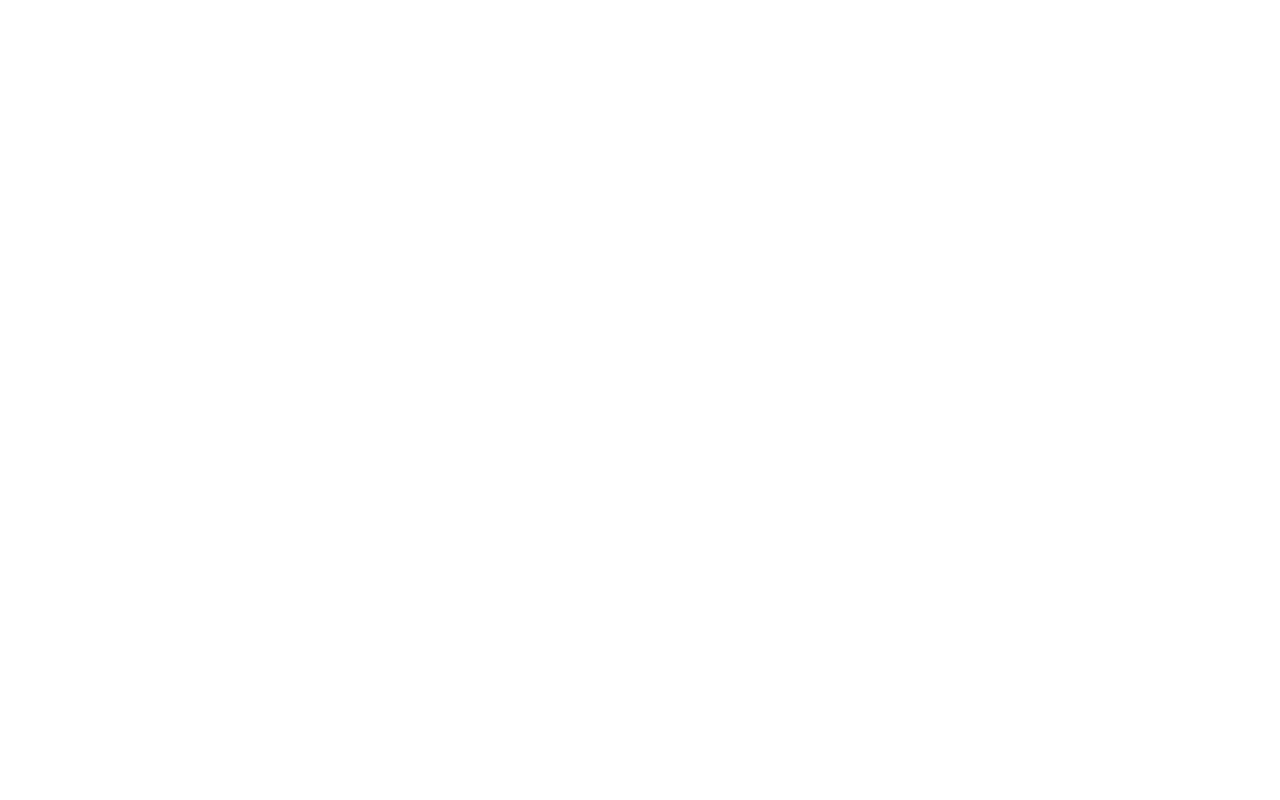
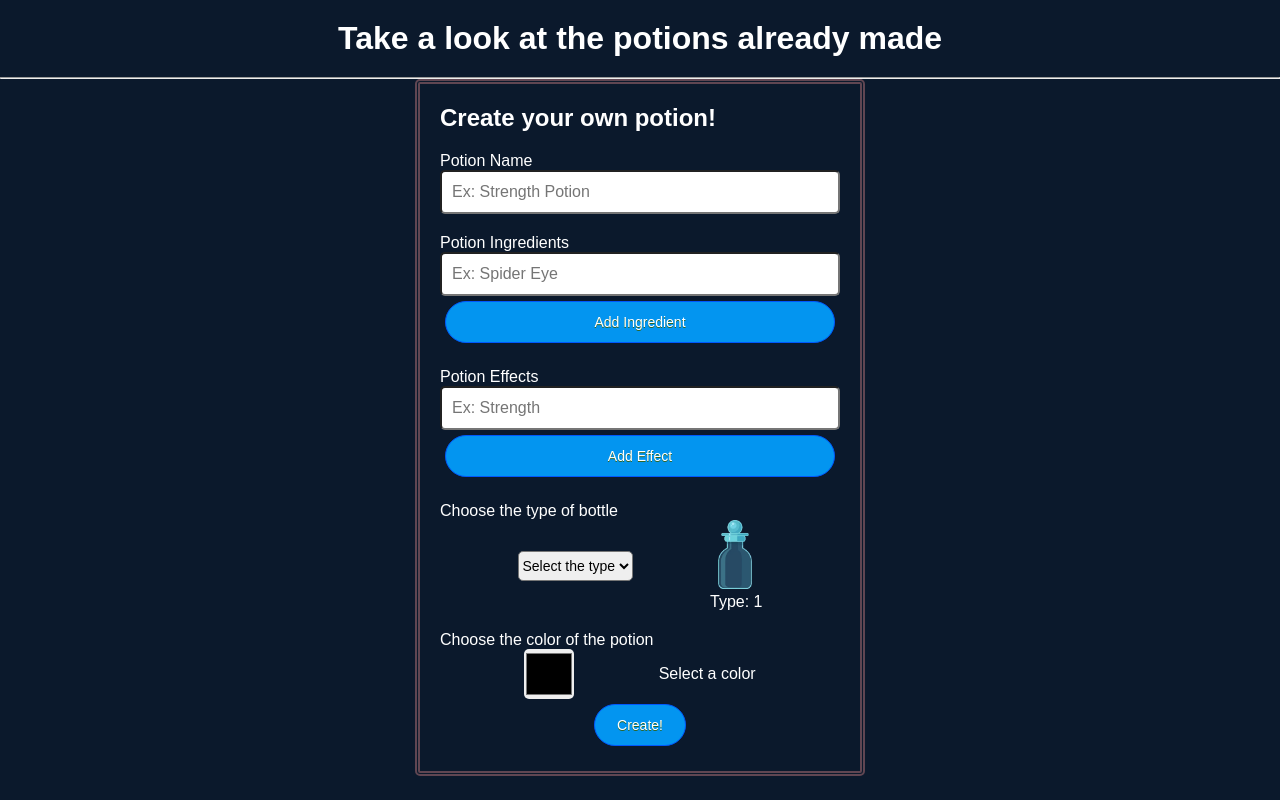
Before and after one commit to oFelpex/potion-maker, a website: page index.html in a window 1280 px wide. Drawn offline with Linux system fonts and the light colour scheme.

Commit message:
✨ Add the whole form (work in progress)

```diff
--- a/index.html
+++ b/index.html
@@ -7,6 +7,106 @@
     <title>Potion Maker</title>
   </head>
   <body>
+    <header id="header">
+      <h1>Take a look at the potions already made</h1>
+    </header>
+    <main>
+      <section id="potion-showcase"></section>
+      <hr />
+      <section id="potion-creator">
+        <div id="form-container">
+          <h2>Create your own potion!</h2>
+          <form action="" method="post" id="potions-form">
+            <div class="div-input">
+              <label for="potion-name">Potion Name</label>
+              <input
+                maxlength="20"
+                minlength="3"
+                placeholder="Ex: Strength Potion"
+                type="text"
+                name="potion-name"
+                id="potion-name"
+              />
+            </div>
+
+            <div class="div-input">
+              <label for="potion-ingredients">Potion Ingredients</label>
+              <input
+                maxlength="25"
+                minlength="3"
+                placeholder="Ex: Spider Eye"
+                type="text"
+                name="potion-ingredients"
+                id="potion-ingredients"
+              />
+              <button type="button">
+                <span>Add Ingredient</span>
+              </button>
+            </div>
+
+            <div class="div-input">
+              <label for="potion-effects">Potion Effects</label>
+              <input
+                maxlength="15"
+                minlength="3"
+                placeholder="Ex: Strength"
+                type="text"
+                name="potion-effects"
+                id="potion-effects"
+              />
+              <button type="button">
+                <span>Add Effect</span>
+              </button>
+            </div>
+
+            <div class="div-input">
+              <label for="bottle-type-select">Choose the type of bottle</label>
+              <div id="div-bottle-preview">
+                <select
+                  name="bottle-type-select"
+                  id="bottle-type-select"
+                  onchange="bottlePreview()"
+                >
+                  <option value="" selected disabled>Select the type</option>
+                  <option value="0">Type 1</option>
+                  <option value="1">Type 2</option>
+                  <option value="2">Type 3</option>
+                  <option value="3">Type 4</option>
+                  <option value="4">Type 5</option>
+                </select>
+                <div id="bottle-preview-container">
+                  <img
+                    id="bottle-preview"
+                    src="./assets/empty-bottles/bottle-0.webp"
+                    alt="A Empty Bottle"
+                  />
+                  <figcaption id="bottle-preview-caption">Type: 1</figcaption>
+                </div>
+              </div>
+            </div>
+
+            <div class="div-input">
+              <label for="potion-color-input"
+                >Choose the color of the potion</label
+              >
+              <div id="div-potion-color">
+                <input
+                  type="color"
+                  name="potion-color-picker"
+                  id="potion-color-picker"
+                  onchange="addToInputColor()"
+                />
+                <span id="potion-color-span">Select a color</span>
+              </div>
+            </div>
+
+            <button type="submit">
+              <span>Create!</span>
+            </button>
+          </form>
+        </div>
+      </section>
+    </main>
     <script src="script.js"></script>
   </body>
 </html>
--- a/script.js
+++ b/script.js
@@ -0,0 +1,20 @@
+let bottleArr = [
+  { name: "bottle-0", imgURL: "./assets/empty-bottles/bottle-0.webp" },
+  { name: "bottle-1", imgURL: "./assets/empty-bottles/bottle-1.webp" },
+  { name: "bottle-2", imgURL: "./assets/empty-bottles/bottle-2.webp" },
+  { name: "bottle-3", imgURL: "./assets/empty-bottles/bottle-3.webp" },
+  { name: "bottle-4", imgURL: "./assets/empty-bottles/bottle-4.webp" },
+];
+function bottlePreview() {
+  let bottleTypeSelect = document.getElementById("bottle-type-select");
+  let bottlePreview = document.getElementById("bottle-preview");
+  bottlePreview.src = bottleArr[bottleTypeSelect.value].imgURL;
+  document.getElementById("bottle-preview-caption").innerHTML =
+    "Type: " + (Number(bottleTypeSelect.value) + 1);
+}
+
+function addToInputColor() {
+  let potionColorPicker = document.getElementById("potion-color-picker");
+  document.getElementById("potion-color-span").innerHTML =
+    "Color: " + potionColorPicker.value;
+}
--- a/style.css
+++ b/style.css
@@ -0,0 +1,93 @@
+* {
+  font-family: Arial, Helvetica, sans-serif;
+  margin: 0;
+  padding: 0;
+}
+body {
+  color: #fff;
+  background-color: #0b192c;
+}
+input {
+  border-radius: 5px;
+  height: 20px;
+  padding: 10px;
+  font-size: medium;
+}
+select {
+  font-size: 14px;
+  border-radius: 5px;
+  height: 30px;
+}
+button {
+  margin: 5px;
+  background-color: #0395f0;
+  border-radius: 28px;
+  border: 1px solid #0058fc;
+  display: inline-block;
+  cursor: pointer;
+  color: #ffffff;
+  font-family: Arial;
+  font-size: 14px;
+  padding: 12px 22px;
+  text-decoration: none;
+  text-shadow: 0px 1px 0px #2f6627;
+
+  &:hover {
+    background-color: #0b6fd4;
+  }
+  &:active {
+    position: relative;
+    top: 1px;
+  }
+}
+#header {
+  padding: 20px;
+}
+
+#header,
+#potion-creator {
+  display: flex;
+  align-items: center;
+  justify-content: center;
+}
+
+#form-container {
+  max-width: 400px;
+  min-width: 250px;
+  width: 100%;
+  border-radius: 5px;
+  border: thick double #604652;
+  padding: 20px;
+}
+#potions-form {
+  display: flex;
+  align-items: center;
+  justify-content: center;
+  flex-direction: column;
+  width: 100%;
+}
+#div-potion-preview,
+#div-bottle-preview,
+#div-potion-color {
+  display: flex;
+  align-items: center;
+  justify-content: space-evenly;
+  width: 100%;
+}
+#bottle-preview {
+  width: 50px;
+  height: auto;
+}
+#potion-color-picker {
+  width: 50px;
+  height: 50px;
+  padding: 0;
+  border: none;
+}
+.div-input {
+  display: flex;
+  flex-direction: column;
+  justify-content: space-between;
+  width: 100%;
+  padding-top: 20px;
+}
```
